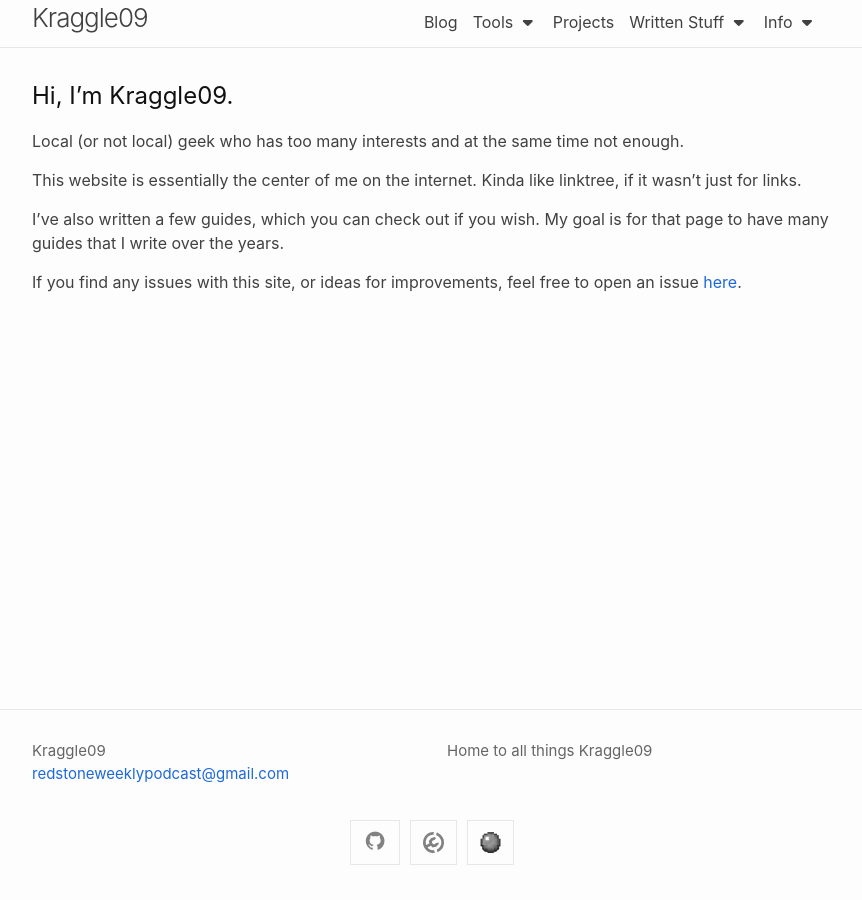
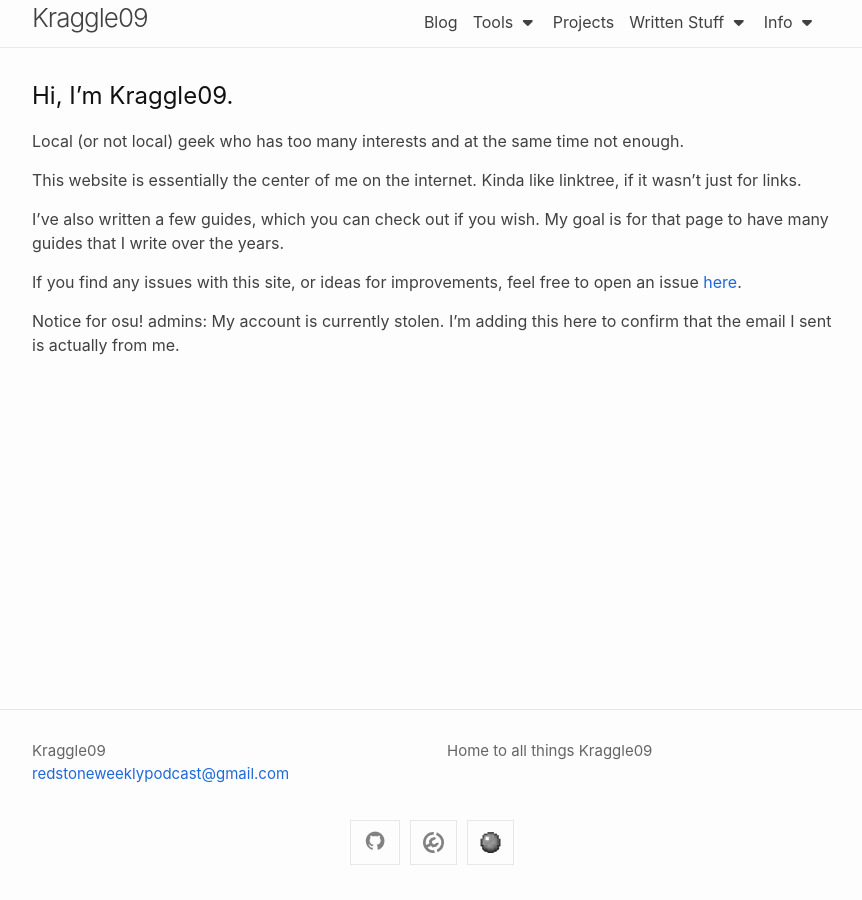
Before and after one commit to Kraggle09/kraggle09.github.io, a Jekyll site: the page built from docs/index.markdown, in a window 1280 px wide. Shown: the whole page, without its empty margins (208-1070 px from the left). Built offline with Jekyll 4.4.1, drawn with Linux system fonts in a browser that asks for light colours; nearby versions of some CDN libraries.

Commit message:
Add notice for osu! admins regarding stolen account
Added a notice about a stolen osu! account for verification.

```diff
--- a/docs/index.markdown
+++ b/docs/index.markdown
@@ -14,3 +14,6 @@ This website is essentially the center of me on the internet. Kinda like linktre
 I've also written a few guides, which you can check out if you wish. My goal is for that page to have many guides that I write over the years.
 
 If you find any issues with this site, or ideas for improvements, feel free to open an issue [here](https://github.com/Kraggle09/kraggle09.github.io/issues).
+
+
+Notice for osu! admins: My account is currently stolen. I'm adding this here to confirm that the email I sent is actually from me.
```
